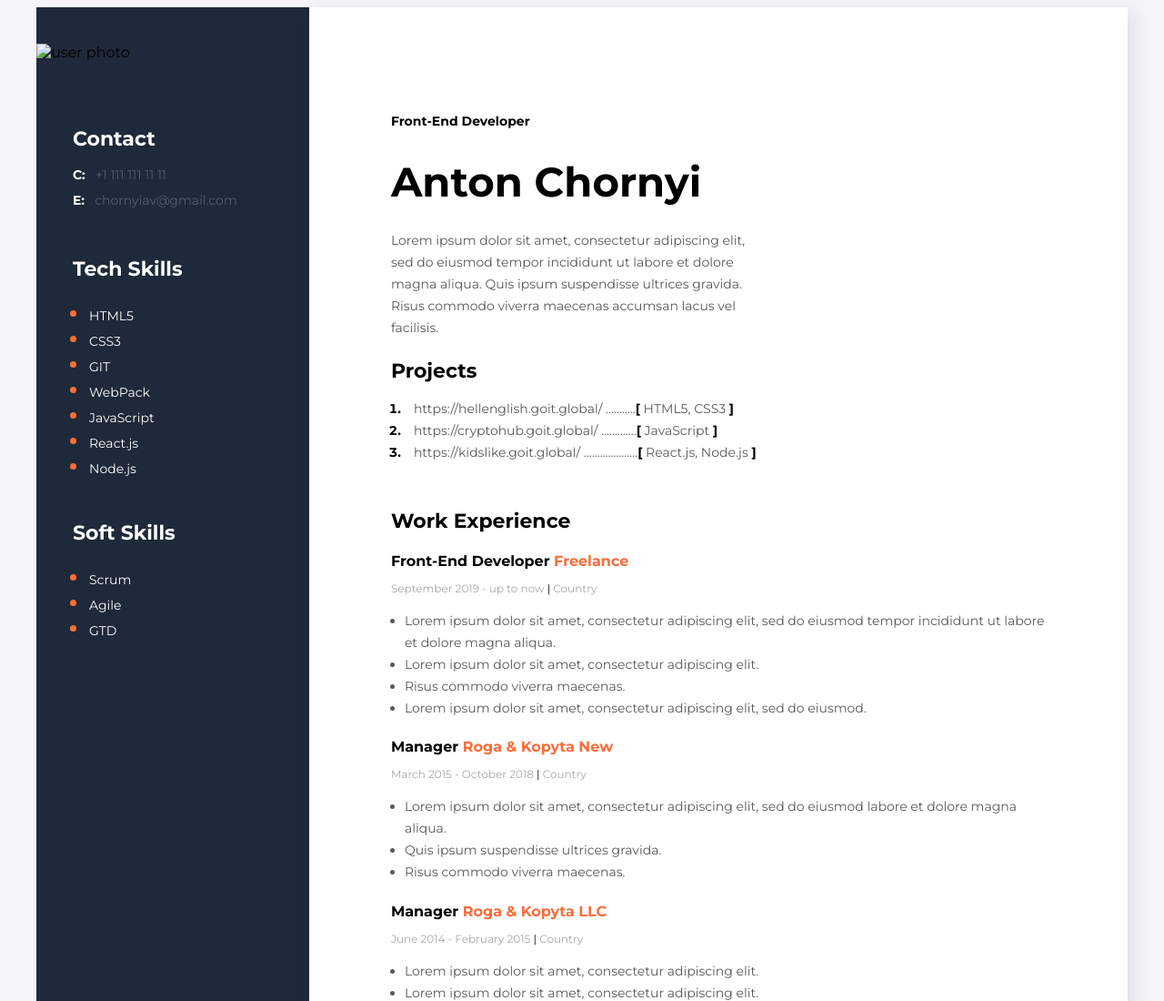
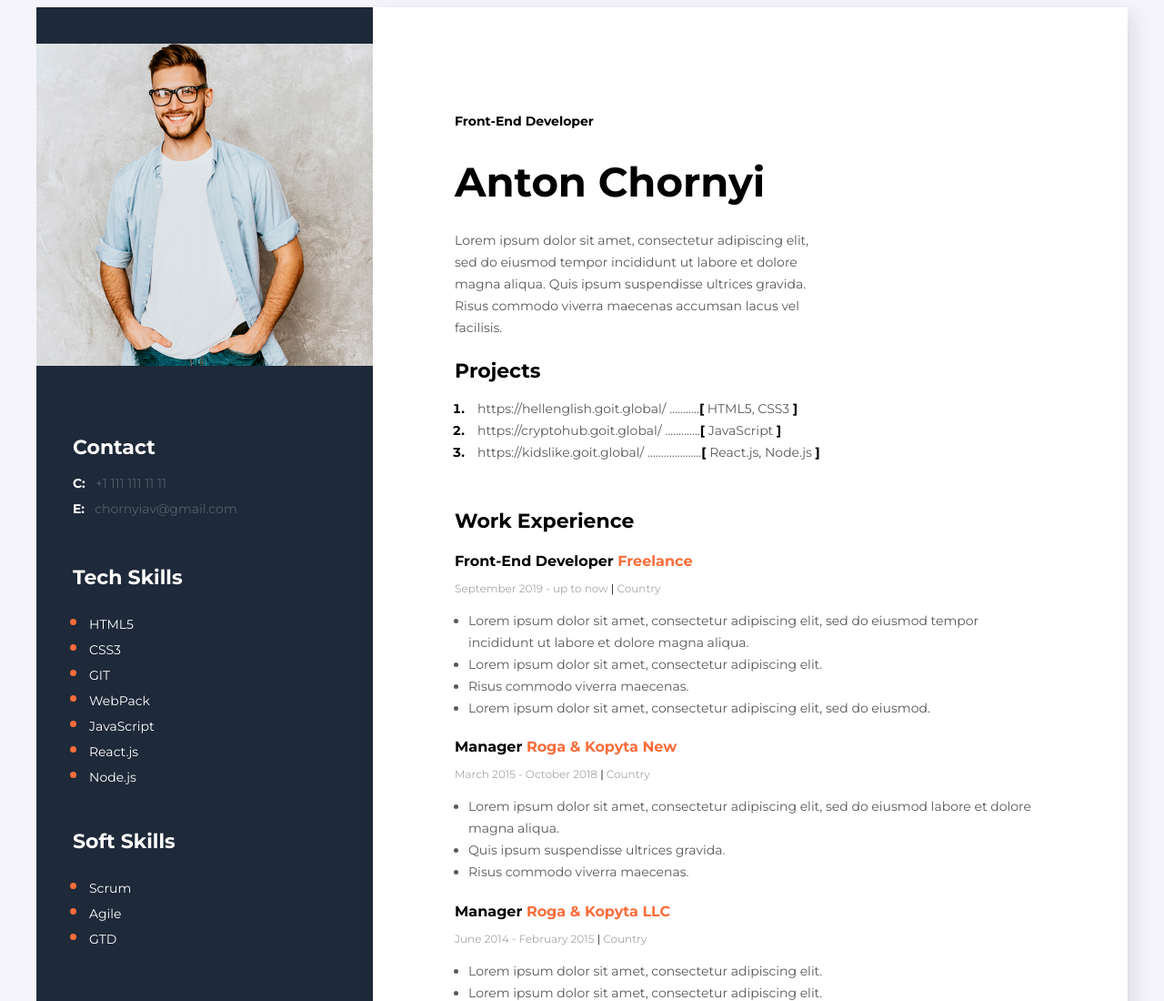
Before and after one commit to bodja19/resume, a plain HTML site: page index.html in a window 1280 px wide. Shown: the top 1100 px of the page at 91% size. Drawn offline with Linux system fonts and the light colour scheme.

Commit message:
Update index.html

```diff
--- a/index.html
+++ b/index.html
@@ -102,7 +102,7 @@
     </div>
     <!--sidebar-->
     <aside class="sidebar">
-       <img src="img/photo.jpg" alt="user photo" class="photo">
+       <img src="photo.jpg" alt="user photo" class="photo">
         <!-- Contact -->
         <div class="contacts">
             <h3  class="sidebar-title">Contact</h3>
```
